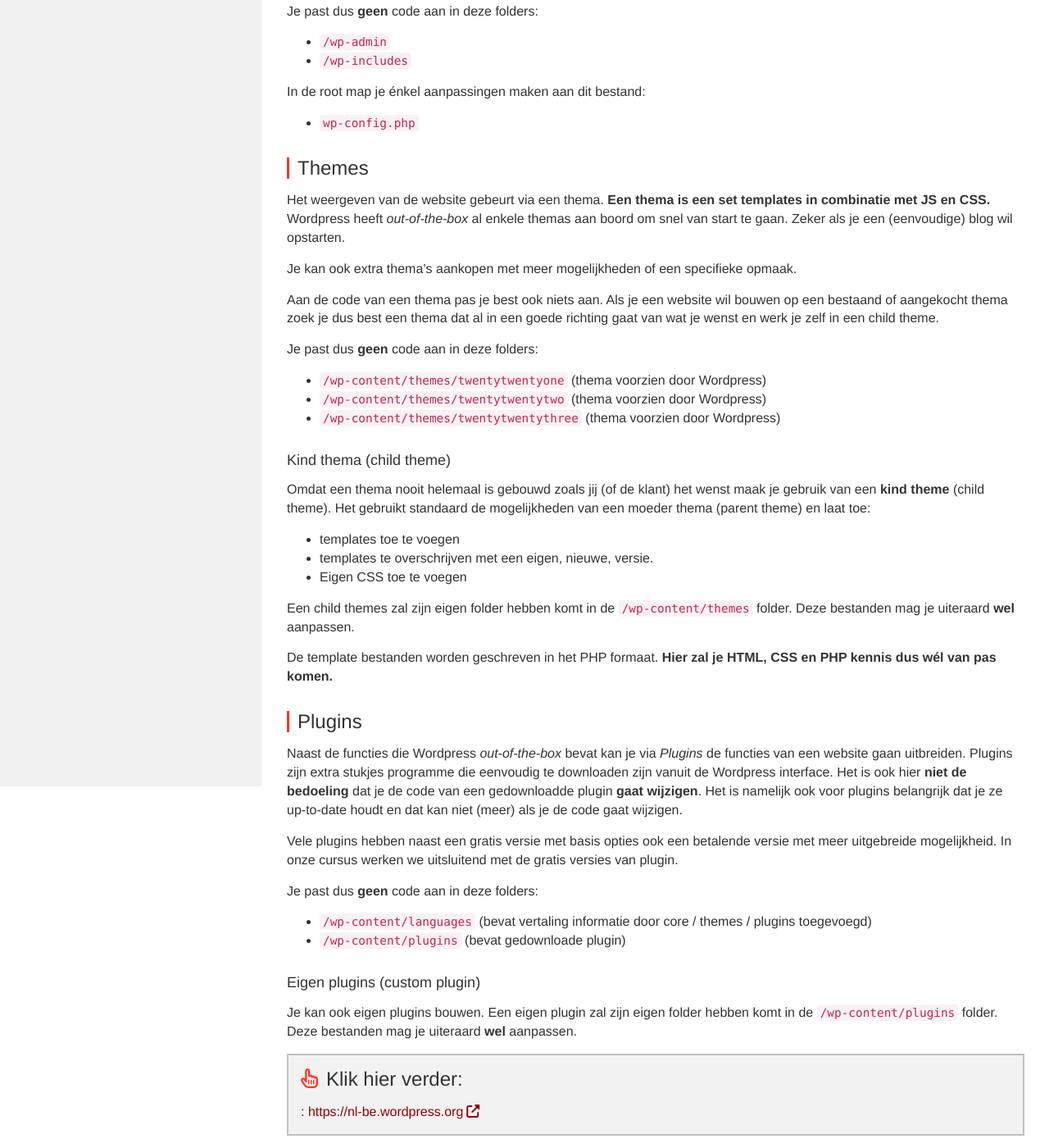
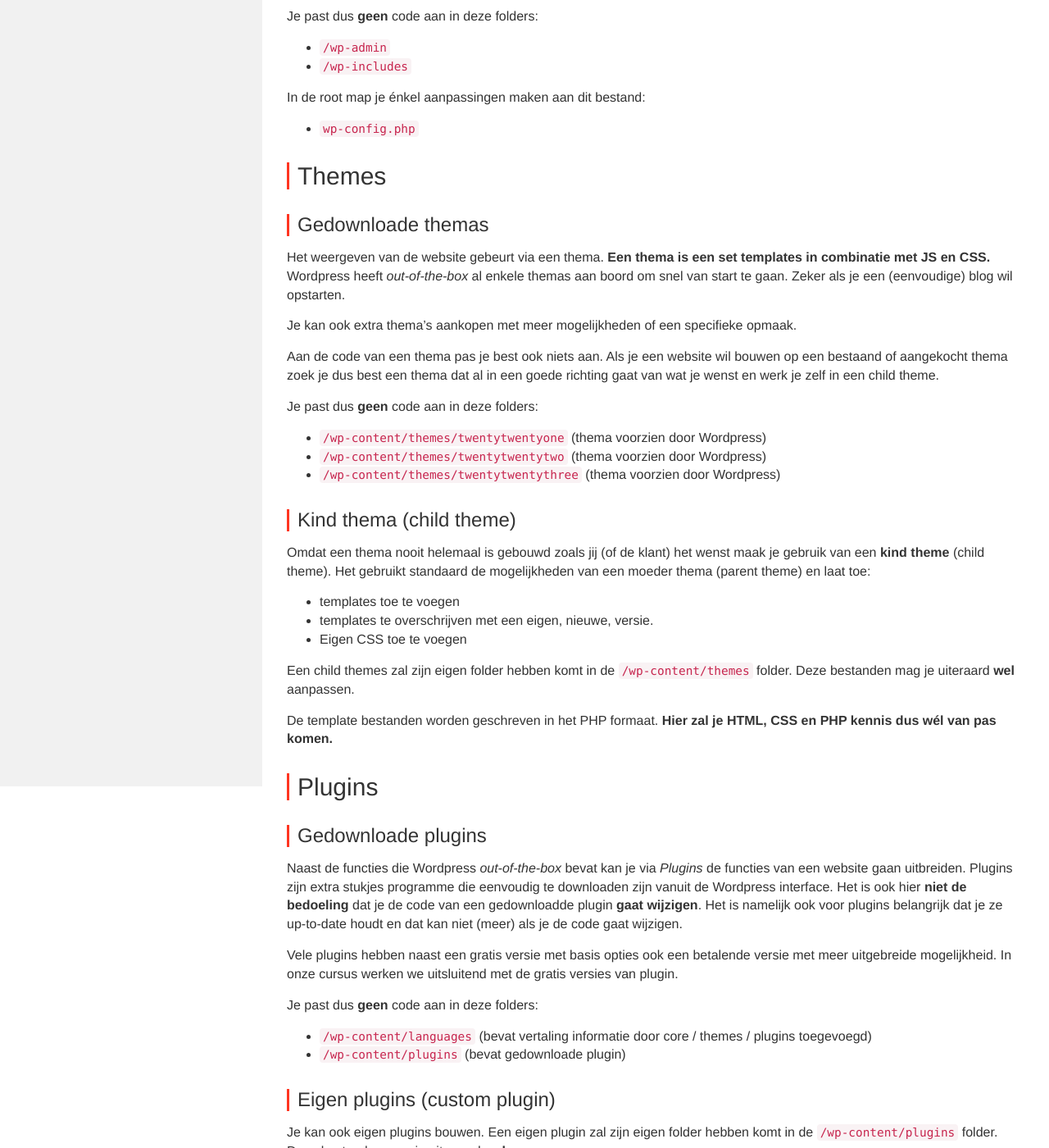
Before and after one commit to Syntra-Brussel/dynamische-webtechnieken, a Jekyll site: the page built from wordpress/core-theme-plugins.md, in a window 1280 px wide and 1400 px high, scrolled down 541 px. Shown: the whole window at 82% size. Built offline with Jekyll 4.4.1, drawn with Linux system fonts in a browser that asks for light colours; nearby versions of some CDN libraries; a script that is not in the unit is left out.

Commit message:
Update core-theme-plugins.md

```diff
--- a/wordpress/core-theme-plugins.md
+++ b/wordpress/core-theme-plugins.md
@@ -6,7 +6,7 @@
 links:
   - url: https://nl-be.wordpress.org
 ---
-### Wordpress core
+## Wordpress core
 
 Het Wordpress CMS systeem is <strong>geschreven in PHP</strong> en heeft heel wat functies <em>out-of-the-box</em> aanwezig. De PHP code zorgt voor het bewaren en ophalen van gegevens (in de database) en voor de backend die in staat voor het beheer van de informatie.
 
@@ -30,7 +30,10 @@
 In de root map je énkel aanpassingen maken aan dit bestand:
 * <code>wp-config.php</code>
 
-### Themes
+## Themes
+
+### Gedownloade themas
+
 Het weergeven van de website gebeurt via een thema. <strong>Een thema is een set templates in combinatie met JS en CSS.</strong> Wordpress heeft <em>out-of-the-box</em> al enkele themas aan boord om snel van start te gaan. Zeker als je een (eenvoudige) blog wil opstarten.
 
 Je kan ook extra thema's aankopen met meer mogelijkheden of een specifieke opmaak.
@@ -43,7 +46,7 @@
 * <code>/wp-content/themes/twentytwentytwo</code> (thema voorzien door Wordpress)
 * <code>/wp-content/themes/twentytwentythree</code> (thema voorzien door Wordpress)
 
-#### Kind thema (child theme)
+### Kind thema (child theme)
 Omdat een thema nooit helemaal is gebouwd zoals jij (of de klant) het wenst maak je gebruik van een <strong>kind theme</strong> (child theme). Het gebruikt standaard de mogelijkheden van een moeder thema (parent theme) en laat toe:
 * templates toe te voegen
 * templates te overschrijven met een eigen, nieuwe, versie.
@@ -53,7 +56,9 @@
 
 De template bestanden worden geschreven in het PHP formaat. <strong>Hier zal je HTML, CSS en PHP kennis dus wél van pas komen.</strong>
 
-### Plugins
+## Plugins
+
+### Gedownloade plugins
 
 Naast de functies die Wordpress <em>out-of-the-box</em> bevat kan je via <em>Plugins</em> de functies van een website gaan uitbreiden. Plugins zijn extra stukjes programme die eenvoudig te downloaden zijn vanuit de Wordpress interface. Het is ook hier <strong>niet de bedoeling</strong> dat je de code van een gedownloadde plugin <strong>gaat wijzigen</strong>. Het is namelijk ook voor plugins belangrijk dat je ze up-to-date houdt en dat kan niet (meer) als je de code gaat wijzigen.
 
@@ -64,6 +69,6 @@
 * <code>/wp-content/languages</code> (bevat vertaling informatie door core / themes / plugins toegevoegd)
 * <code>/wp-content/plugins</code> (bevat gedownloade plugin)
 
-#### Eigen plugins (custom plugin)
+### Eigen plugins (custom plugin)
 
 Je kan ook eigen plugins bouwen. Een eigen plugin zal zijn eigen folder hebben komt in de <code>/wp-content/plugins</code> folder. Deze bestanden mag je uiteraard <strong>wel</strong> aanpassen.
```
